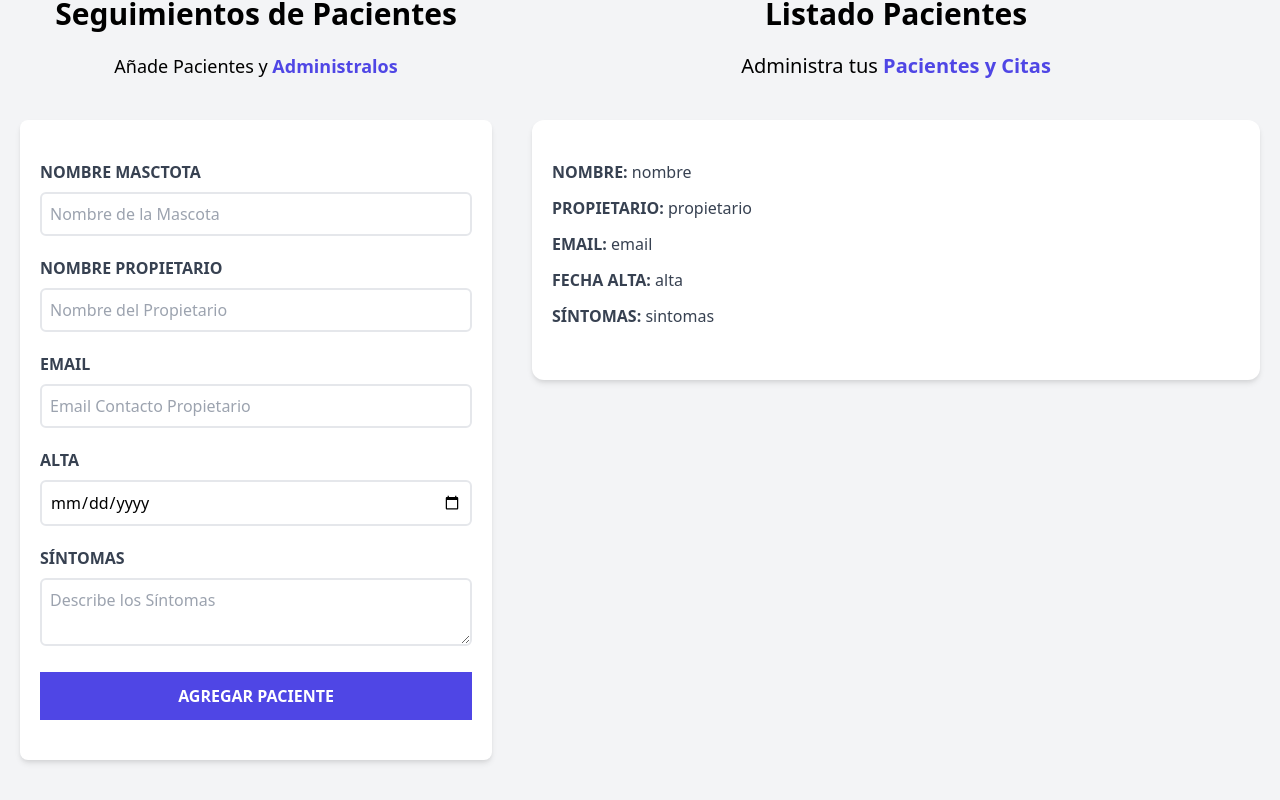
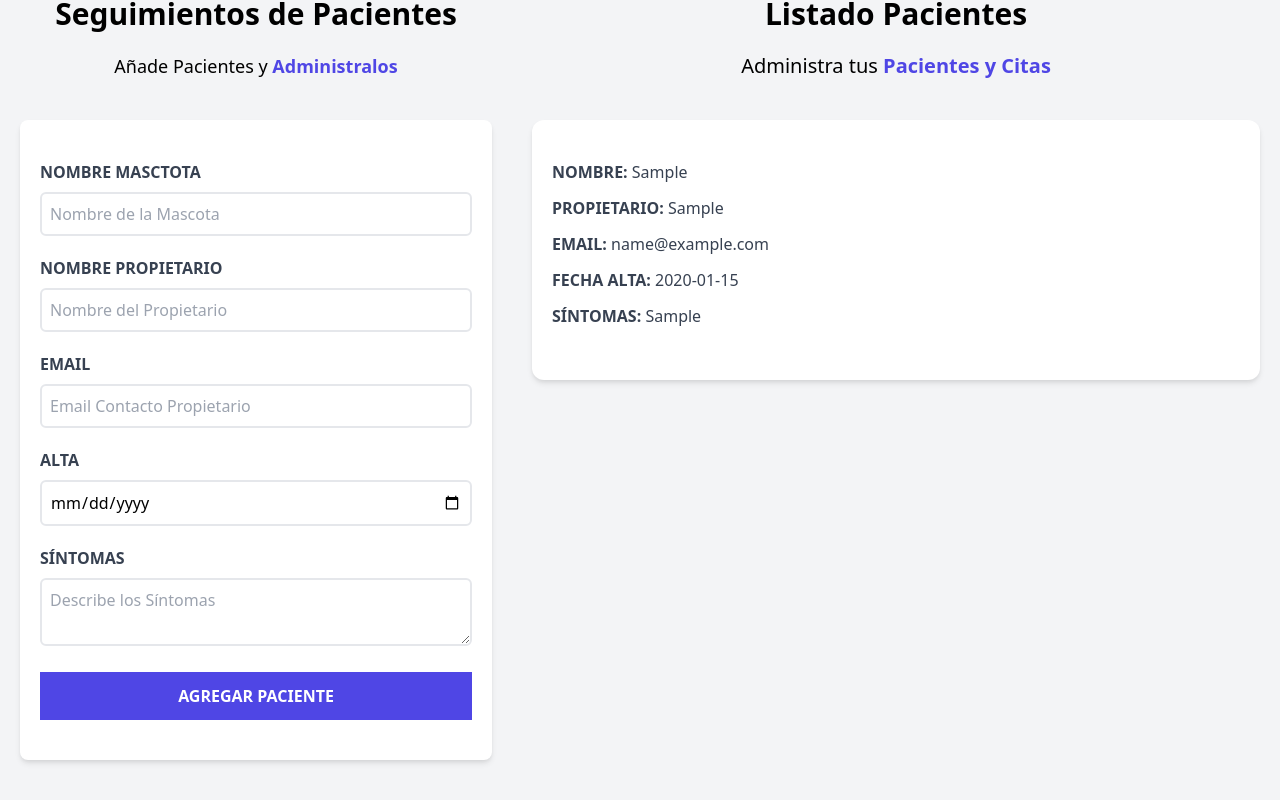
Before and after one commit to danieldamian09/proyecto-vite-react-tailwind, a React (Vite) app in the folder citas-react/: page / in a window 1280 px wide. Both pictures are taken after typing "Sample", "Sample", "name@example.com", "2020-01-15", "Sample" into the empty fields and a click on the input "Agregar Paciente". Shown: the part 228-1028 px from the top of the page. Built offline with nearby package versions, Linux system fonts and the light colour scheme.

Commit message:
mostrando la informacion de los pacientes en un listado

```diff
--- a/citas-react/src/App.jsx
+++ b/citas-react/src/App.jsx
@@ -7,7 +7,7 @@ function App() {
 
   const [pacientes, setPacientes] = useState([]);
 
-  console.log(pacientes)
+  // console.log(pacientes)
 
   return (
     <div className="container mx-auto mt-20">
--- a/citas-react/src/components/ListadoPacientes.jsx
+++ b/citas-react/src/components/ListadoPacientes.jsx
@@ -14,8 +14,11 @@ const ListadoPacientes = ({pacientes}) => {
         <span className="text-indigo-600 font-bold">Pacientes y Citas</span>
       </p>
 
-      {pacientes.map( paciente => (
-        <Paciente paciente={paciente} />
+      {pacientes.map( (paciente, index) => (
+        <Paciente
+          key={index}
+          paciente={paciente}
+        />
       ))}
 
     </div>
--- a/citas-react/src/components/Paciente.jsx
+++ b/citas-react/src/components/Paciente.jsx
@@ -1,28 +1,28 @@
 const Paciente = ({paciente}) => {
 
-
+    const { nombre, propietario, email, alta, sintomas } = paciente
 
     return (
         <div className=" mx-5 my-10 bg-white shadow-md px-5 py-10 rounded-xl">
         <p className=" font-bold mb-3 text-gray-700 uppercase">
-        Nombre: <span className=" font-normal normal-case">nombre</span>
+        Nombre: <span className=" font-normal normal-case">{nombre}</span>
         </p>
 
         <p className=" font-bold mb-3 text-gray-700 uppercase">
         Propietario:{" "}
-        <span className=" font-normal normal-case">propietario</span>
+        <span className=" font-normal normal-case">{propietario}</span>
         </p>
 
         <p className=" font-bold mb-3 text-gray-700 uppercase">
-        Email: <span className=" font-normal normal-case">email</span>
+        Email: <span className=" font-normal normal-case">{email}</span>
         </p>
 
         <p className=" font-bold mb-3 text-gray-700 uppercase">
-        Fecha Alta: <span className=" font-normal normal-case">alta</span>
+        Fecha Alta: <span className=" font-normal normal-case">{alta}</span>
         </p>
 
         <p className=" font-bold mb-3 text-gray-700 uppercase">
-        Síntomas: <span className=" font-normal normal-case">sintomas</span>
+        Síntomas: <span className=" font-normal normal-case">{sintomas}</span>
         </p>
         </div>
     );
```
